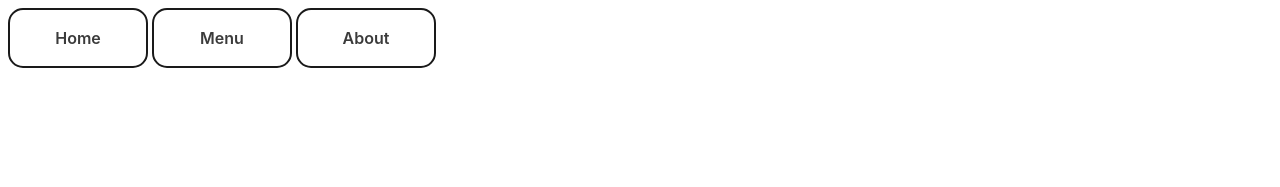
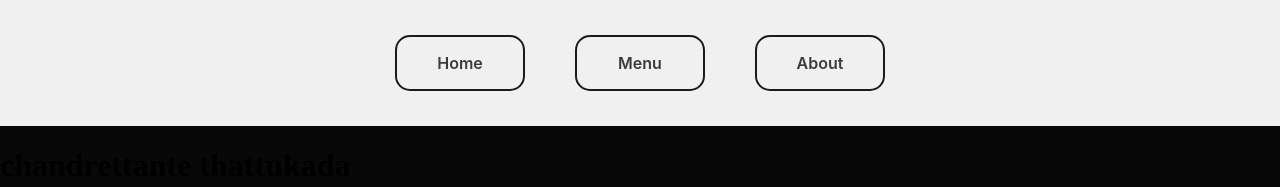
Before and after one commit to fawaaazi/restaurant-page, a website built with webpack: page src/template.html in a window 1280 px wide. Built offline with nearby package versions, Linux system fonts and the light colour scheme; a web font is replaced by a local one.

Commit message:
changes in the style are made imported the external font

```diff
--- a/src/index.js
+++ b/src/index.js
@@ -1,2 +1 @@
 import "./style.css";
-console.log("Hello")
--- a/src/style.css
+++ b/src/style.css
@@ -1,6 +1,17 @@
+:root{
+  --bg-color: #080808;
+  --bg-white-color:rgb(240, 240, 240);
+}
+
+body{
+  margin: 0;
+  background-color: var(--bg-color);
+}
+
+
 nav button{
   appearance: none;
-  background-color: transparent;
+  background-color: var(--bg-white-color);
   border: 2px solid #1A1A1A;
   border-radius: 15px;
   box-sizing: border-box;
@@ -12,7 +23,7 @@ nav button{
   font-weight: 600;
   line-height: normal;
   margin: 0;
-  min-height: 60px;
+  min-height: 50px;
   min-width: 0;
   outline: none;
   padding: 16px 24px;
@@ -22,6 +33,27 @@ nav button{
   user-select: none;
   -webkit-user-select: none;
   touch-action: manipulation;
-  width: 140px;
+  width: 130px;
   will-change: transform;
 }
+
+nav button:hover {
+  color: #fff;
+  background-color: #1A1A1A;
+  box-shadow: rgba(0, 0, 0, 0.25) 0 8px 15px;
+  transform: translateY(-2px);
+}
+
+nav button:active {
+  box-shadow: none;
+  transform: translateY(0);
+}
+
+nav{
+  display: flex;
+  align-items: center;
+  justify-content: center;
+  gap: 50px;
+  padding: 35px;
+  background-color:var(--bg-white-color) ;
+}
--- a/src/template.html
+++ b/src/template.html
@@ -4,6 +4,9 @@
     <meta charset="UTF-8">
     <meta name="viewport" content="width=device-width, initial-scale=1.0">
     <title>Restaurant Page</title>
+    <link rel="preconnect" href="https://fonts.googleapis.com">
+    <link rel="preconnect" href="https://fonts.gstatic.com" crossorigin>
+    <link href="https://fonts.googleapis.com/css2?family=DM+Serif+Text:ital@0;1&display=swap" rel="stylesheet">
     <link rel="stylesheet" href="style.css">
 </head>
 <body>
@@ -15,7 +18,10 @@
         </nav>
     </header>
     <div id="content">
+        <div>
+            <h1>chandrettante thattukada</h1>
 
+        </div>
     </div>
 </body>
 </html>
```
